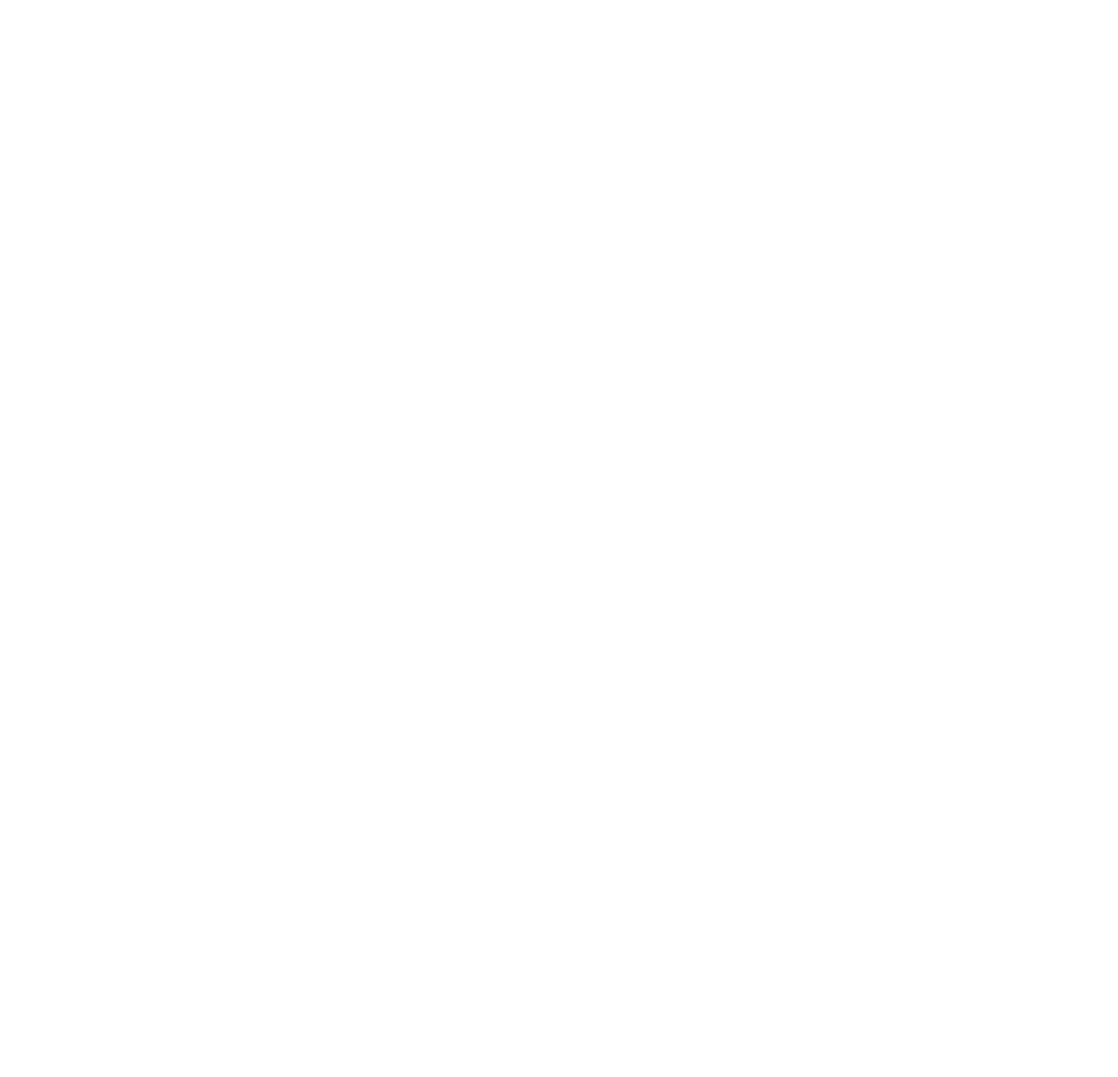
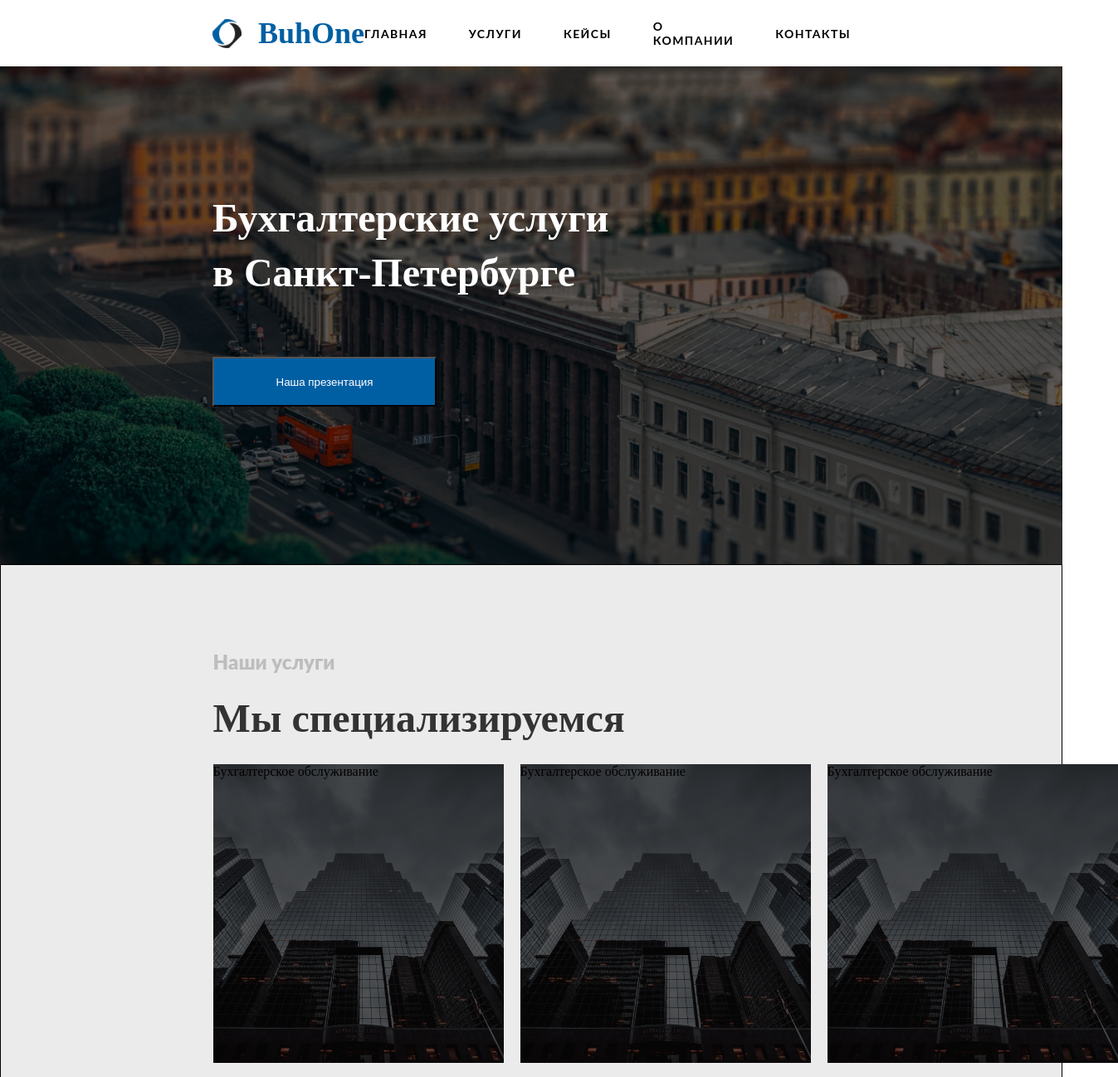
Before and after one commit to VladimirYablokov/BuhOne_project, a plain HTML site: page index.html in a window 1280 px wide. Shown: the top 1298 px of the page at 83% size, 1347 px wide, since content can reach past the window. Before the commit the page ends 800 px from the top, so only its background shows below. Drawn offline with Linux system fonts and the light colour scheme.

Commit message:
html + sass, header and start main

```diff
--- a/index.html
+++ b/index.html
@@ -7,6 +7,58 @@
 	<link rel="stylesheet" href="style/style.css">
 </head>
 <body>
+	<header>
+		<nav>
+			<div id="logo">
+				<img src="media/logo.png" alt="logo">
+				<p class='logoText' >BuhOne</p>
+			</div>
+			<ul class="nav">
+				<li><a href="#">Главная</a></li>
+				<li><a href="#">Услуги</a></li>
+				<li><a href="#">Кейсы</a></li>
+				<li><a href="#">О Компании</a></li>
+				<li><a href="#">Контакты</a></li>
+			</ul>
+		</nav>
+		<div class="head_main">
+			<div id="main_root">
+				<h1>Бухгалтерские услуги в Санкт-Петербурге</h1>
+				<button class="main_btn">Наша презентация</button>
+				<ul>
+					<li></li>
+				</ul>
+				<div class="left_arrow"></div>
+				<div class="right_arrow"></div>
+			</div>
+		</div>
+	</header>
+	<main>
+		<div class="services">
+			<p>Наши услуги</p>
+			<h2>Мы специализируемся</h2>
+			<div class="services_cards">
+				<div>
+					<p>Бухгалтерское обслуживание</p>
+				</div>
+				<div>
+					<p>Бухгалтерское обслуживание</p>
+				</div>
+				<div>
+					<p>Бухгалтерское обслуживание</p>
+				</div>
+				<div>
+					<p>Бухгалтерское обслуживание</p>
+				</div>
+				<div>
+					<p>Бухгалтерское обслуживание</p>
+				</div>
+				<div>
+					<p>Бухгалтерское обслуживание</p>
+				</div>
+			</div>
+		</div>
+	</main>
 
 <script src="script/script.js"></script>
 </body>
--- /dev/null
+++ b/sass/_header.sass
@@ -0,0 +1,88 @@
+nav
+	// border: 1px solid black
+
+	height: 10vh
+	display: flex
+	justify-content: space-between
+	padding: 0 20%
+	position: relative
+
+
+	#logo
+		display: flex
+		justify-content: center
+		align-items: center
+
+		img
+			height: 35px
+			width: 35px
+
+		.logoText
+			padding-left: 20px
+			font-family: 'Merriweather', serif
+			font-style: normal
+			font-weight: 900
+			font-size: 36px
+			line-height: 50px
+			color: #005FA3
+
+	.nav
+		list-style: none
+		display: flex
+		justify-content: space-between
+		align-items: center
+
+		li
+			font-family: 'Lato', sans-serif
+			font-style: normal
+			font-weight: 700
+			font-size: 14px
+			line-height: 17px
+			letter-spacing: 0.1em
+			text-transform: uppercase
+			cursor: pointer
+			a
+				color: black
+
+				&:visited
+					color: black
+
+		li+li
+			padding-left: 50px
+
+.head_main
+	// border: 1px solid black
+
+	height: 75vh
+	width: 100%
+	background-image: url('../media/main_background.png')
+	background-position: top center
+	// background-attachment: fixed
+	position: relative
+	background-size: cover
+
+	#main_root
+		display: flex
+		flex-direction: column
+
+		h1
+			font-family: 'Merriweather', serif
+			font-style: normal
+			font-weight: 700
+			font-size: 48px
+			line-height: 66px
+			color: white
+			position: absolute
+			left: 20%
+			top: 150px
+			max-width: 500px
+
+		.main_btn
+			width: 270px
+			height: 60px
+			background-color: #005FA3
+			color: white
+			position: absolute
+			left: 20%
+			top: 350px
+			cursor: pointer
--- /dev/null
+++ b/sass/_main.sass
@@ -0,0 +1,49 @@
+main
+
+	.services
+		border: 1px solid black
+
+		height: 120vh
+		background-color: #EBEBEB
+		position: relative
+
+		>p
+			position: absolute
+			height: 25px
+			left: 20%
+			top: 100px
+			font-family: 'Lato', sans-serif
+			font-style: normal
+			font-weight: 900
+			font-size: 24px
+			line-height: 33px
+			color: #BDBDBD
+
+		h2
+			position: absolute
+			width: 663px
+			height: 47px
+			left: 20%
+			top: 150px
+			font-family: 'Merriweather', serif
+			font-style: normal
+			font-weight: 900
+			font-size: 48px
+			line-height: 69px
+			color: #333333
+
+		.services_cards
+			position: absolute
+			top: 25%
+			left: 20%
+			display: grid
+			grid-template-columns: repeat(3, 1fr)
+			grid-template-rows:	repeat(2, 1fr)
+			grid-gap: 20px
+
+			>div
+				background-image: url('../media/card_background.png')
+				width: 350px
+				height: 360px
+
+			// .card1
--- a/sass/style.sass
+++ b/sass/style.sass
@@ -0,0 +1,9 @@
+*
+	margin: 0
+	padding: 0
+	text-decoration: none
+	box-sizing: border-box
+
+
+@import 'header.sass'
+@import 'main.sass'
```
Also changed, not shown: media/card_background.png (added), media/logo.png (added), media/main_background.png (added), style/style.css, 2 other files.
